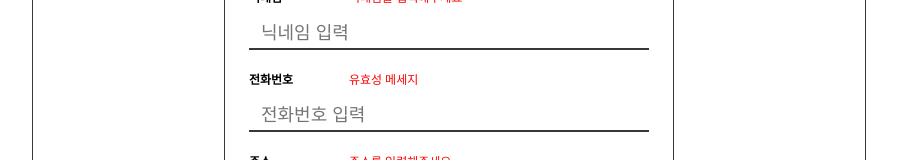
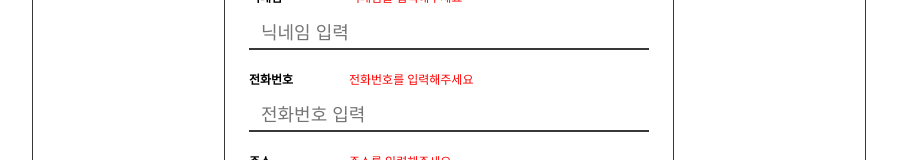
Before and after one commit to codestates-seb/seb44_main_009, a React (Create React App) app in the folder client/: page /signup in a window 1280 px wide. Shown: the part 618-778 px from the top of the page, without its empty margins (191-1088 px from the left). Built offline with nearby package versions, Linux system fonts and the light colour scheme.

Commit message:
feat(회원가입 컴포넌트): 전화번호 유효성 메세지 기능 추가

```diff
--- a/client/src/components/user/singUp/userInfo/PhoneNumberInput.jsx
+++ b/client/src/components/user/singUp/userInfo/PhoneNumberInput.jsx
@@ -1,4 +1,4 @@
-import { useContext } from "react";
+import { useContext, useEffect, useState } from "react";
 import { SignUpInput } from "../styles/SignUpInput.styled";
 import { SignUpInputTitle } from "../styles/SignUpInputTitle.styled";
 import { ValidationMessage } from "../styles/ValidationMessage.styled";
@@ -6,13 +6,24 @@ import { SignUpInputTitleWrapper } from "../styles/SignUpInputTitleWrapper.style
 import { SingUpContext } from "../SignUp";
 
 export default function PhoneNumberInput() {
-  const { handleChange } = useContext(SingUpContext);
+  const { handleChange, signUpData } = useContext(SingUpContext);
+
+  const [message, setMessage] = useState("");
+
+  useEffect(() => {
+    if (signUpData.phoneNumber.length === 0) {
+      setMessage("전화번호를 입력해주세요");
+      return;
+    }
+
+    setMessage("");
+  }, [signUpData.phoneNumber]);
 
   return (
     <>
       <SignUpInputTitleWrapper>
         <SignUpInputTitle>전화번호</SignUpInputTitle>
-        <ValidationMessage>유효성 메세지</ValidationMessage>
+        <ValidationMessage>{message}</ValidationMessage>
       </SignUpInputTitleWrapper>
       <SignUpInput
         type="tel"
```
